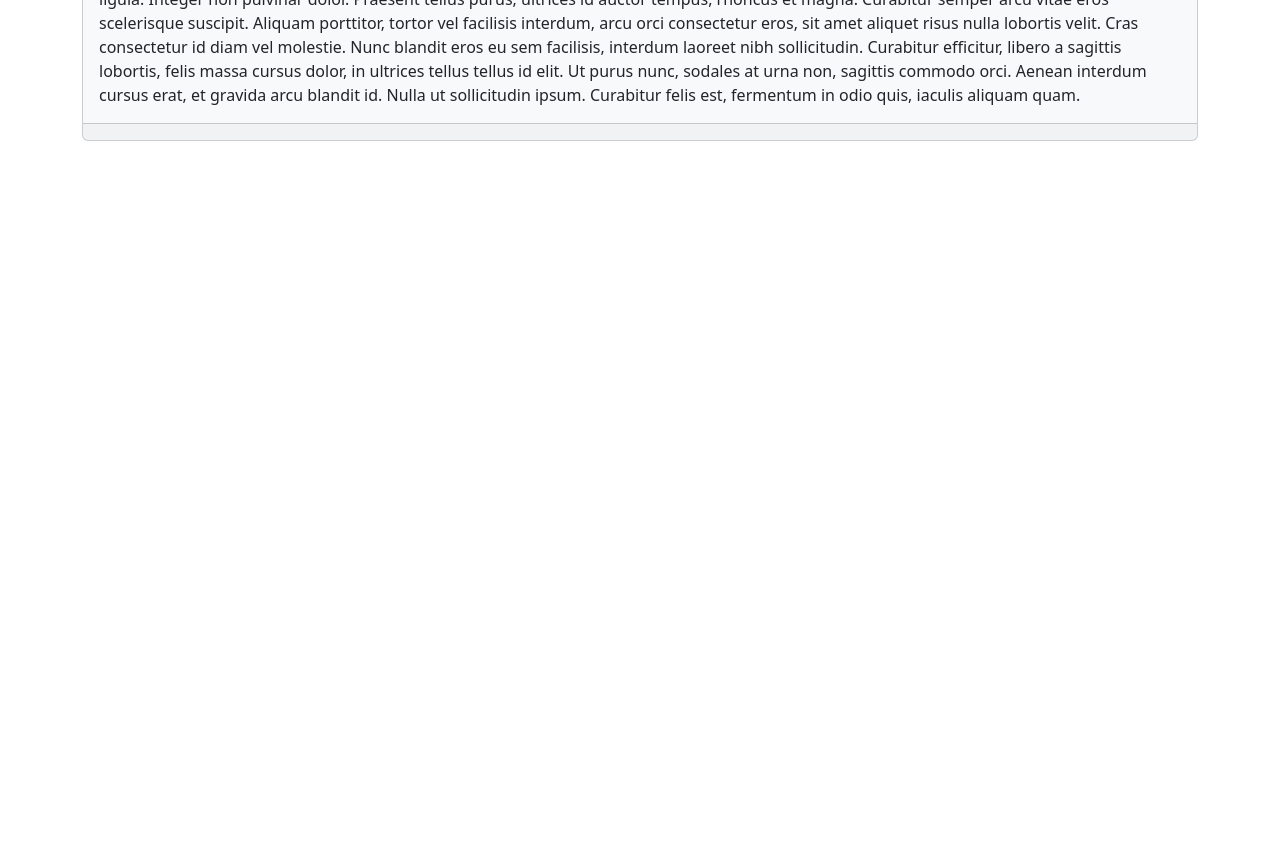
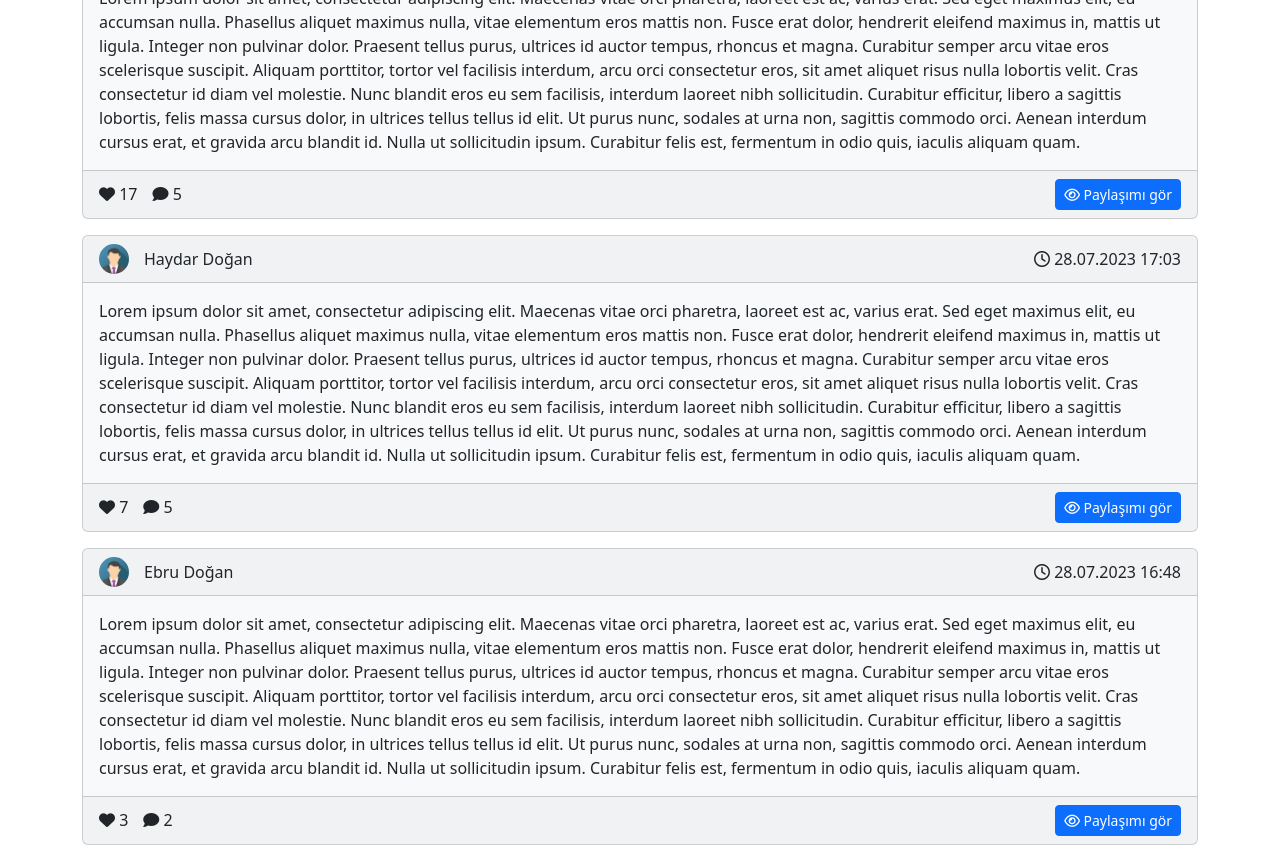
Before and after one commit to hayydardogan/SocialMediaApp-Client, a Vue app: page / in a window 1280 px wide. Shown: the part 220-1081 px from the top of the page. Before the commit the page ends 800 px from the top, so only its background shows below. Built offline with nearby package versions, Linux system fonts and the light colour scheme; no server answers; sample sign-in values are in the browser's storage.

Commit message:
Client side v2

```diff
--- a/index.html
+++ b/index.html
@@ -8,18 +8,17 @@
   <title>Vite App</title>
 
   <script src="https://kit.fontawesome.com/ece0471f46.js" crossorigin="anonymous"></script>
+  <link  href="https://cdn.jsdelivr.net/npm/bootstrap@5.3.1/dist/css/bootstrap.min.css" rel="stylesheet" integrity="sha384-4bw+/aepP/YC94hEpVNVgiZdgIC5+VKNBQNGCHeKRQN+PtmoHDEXuppvnDJzQIu9" crossorigin="anonymous">
 
-  <link href="https://cdn.jsdelivr.net/npm/bootstrap@5.3.1/dist/css/bootstrap.min.css" rel="stylesheet"
-    integrity="sha384-4bw+/aepP/YC94hEpVNVgiZdgIC5+VKNBQNGCHeKRQN+PtmoHDEXuppvnDJzQIu9" crossorigin="anonymous">
-    <script src="https://code.jquery.com/jquery-3.2.1.slim.min.js" integrity="sha384-KJ3o2DKtIkvYIK3UENzmM7KCkRr/rE9/Qpg6aAZGJwFDMVNA/GpGFF93hXpG5KkN" crossorigin="anonymous"></script>
-<script src="https://cdn.jsdelivr.net/npm/popper.js@1.12.9/dist/umd/popper.min.js" integrity="sha384-ApNbgh9B+Y1QKtv3Rn7W3mgPxhU9K/ScQsAP7hUibX39j7fakFPskvXusvfa0b4Q" crossorigin="anonymous"></script>
-
+  <script src="https://cdn.jsdelivr.net/npm/bootstrap@5.3.1/dist/js/bootstrap.bundle.min.js" integrity="sha384-HwwvtgBNo3bZJJLYd8oVXjrBZt8cqVSpeBNS5n7C8IVInixGAoxmnlMuBnhbgrkm" crossorigin="anonymous"></script>
+  <script src="https://code.jquery.com/jquery-3.7.0.min.js" integrity="sha256-2Pmvv0kuTBOenSvLm6bvfBSSHrUJ+3A7x6P5Ebd07/g=" crossorigin="anonymous"></script>
 
 
 </head>
 
 <body>
   <div id="app"></div>
+
   <script type="module" src="/src/main.js"></script>
 </body>
 
--- a/src/main.js
+++ b/src/main.js
@@ -4,7 +4,7 @@ import { createApp } from 'vue'
 import App from './App.vue'
 import router from './router'
 
-
+import 'bootstrap/dist/css/bootstrap.css'
 const app = createApp(App)
 
 app.use(router)
--- a/src/views/HomeView.vue
+++ b/src/views/HomeView.vue
@@ -1,8 +1,8 @@
 <script setup>
 </script>
 
-<template>
-    <nav class="navbar navbar-expand-lg navbar-light bg-light">
+<template >
+    <nav class="navbar sticky-top navbar-expand-lg navbar-light bg-light">
         <button class="navbar-toggler" type="button" data-toggle="collapse" data-target="#navbarTogglerDemo01"
             aria-controls="navbarTogglerDemo01" aria-expanded="false" aria-label="Toggle navigation">
             <span class="navbar-toggler-icon"></span>
@@ -25,12 +25,12 @@
                             class="position-absolute top-0 start-100 translate-middle p-1 bg-danger border border-light rounded-circle">
                         </span></RouterLink>
                 </div>
-                <div class="btn-group ">
-                    <button class="btn btn-success btn-sm dropdown-toggle" type="button" data-toggle="dropdown"
-                        aria-haspopup="true" aria-expanded="false">
+                <div class="dropdown">
+                    <button class="btn btn-success btn-sm dropdown-toggle" type="button" data-bs-toggle="dropdown"
+                        aria-expanded="false">
                         {{ userName }} {{ userSurname }}
                     </button>
-                    <div class="dropdown-menu dropdown-menu-right p-0 mt-1">
+                    <div class="dropdown-menu dropdown-menu-end p-0 mt-1">
                         <RouterLink to="/Profile" class="dropdown-item p-2 hover:bg-success"><i
                                 class="fa-solid fa-user"></i> Profil</RouterLink>
                         <RouterLink to="/Settings" class="dropdown-item p-2"><i class="fa-solid fa-gear"></i> Ayarlar
@@ -44,10 +44,37 @@
         </div>
     </nav>
 
-    <div class="container mt-5 w-full">
+    <div class="container mt-5">
+        <div class="new-post d-flex justify-content-end mb-3">
+            <!-- Button trigger modal -->
+            <button type="button" class="btn btn-success btn-sm" data-bs-toggle="modal" data-bs-target="#newPostModal">
+                <i class="fa-solid fa-plus" style="margin-right: 15px;"></i>Yeni Gönderi
+            </button>
 
-
-
+            <!-- Modal -->
+            <div class="modal fade" id="newPostModal" tabindex="-1" aria-labelledby="exampleModalLabel" aria-hidden="true">
+                <div class="modal-dialog">
+                    <div class="modal-content">
+                        <div class="modal-header">
+                            <h1 class="modal-title fs-5 text-sm" id="exampleModalLabel">Yeni Gönderi</h1>
+                            <button type="button" class="btn-close" data-bs-dismiss="modal" aria-label="Close"></button>
+                        </div>
+                        <div class="modal-body">
+                            <div class="d-flex flex-row align-items-center mb-4">
+                                <div class="form-outline flex-fill mb-0">
+                                    <textarea type="text" class="form-control" placeholder="Bugün nasıl hissediyorsun?"
+                                        style="resize: none;" rows="3" />
+                                </div>
+                            </div>
+                        </div>
+                        <div class="modal-footer">
+                            <button type="button" class="btn btn-secondary btn-sm" data-bs-dismiss="modal">Vazgeç</button>
+                            <button type="button" class="btn btn-primary btn-sm">Paylaş</button>
+                        </div>
+                    </div>
+                </div>
+            </div>
+        </div>
         <div class="card bg-light mb-3">
             <div class="card-header d-flex justify-content-between">
                 <div style="display: flex; gap: 15px; align-items: center;">
@@ -55,7 +82,7 @@
                     <span>Yusuf Eldemir</span>
                 </div>
                 <div style="display: flex;align-items: center;">
-                    <span>28.07.2023 14:16</span>
+                    <span><i class="fa-regular fa-clock"></i> 28.07.2023 14:16</span>
                 </div>
             </div>
             <div class="card-body">
@@ -70,9 +97,80 @@
                     sodales at urna non, sagittis commodo orci. Aenean interdum cursus erat, et gravida arcu blandit id.
                     Nulla ut sollicitudin ipsum. Curabitur felis est, fermentum in odio quis, iaculis aliquam quam.</p>
             </div>
-            <div class="card-footer">
+            <div class="card-footer d-flex justify-content-between" >
+                <div class="post-info d-flex" style="gap: 15px; align-items: center;">
+                    <span><i class="fa-solid fa-heart"></i> 17</span>
+                    <span><i class="fa-solid fa-comment"></i> 5</span>
+                </div>
+                <div class="show-post">
+                    <button class="btn btn-primary btn-sm text-white"><i class="fa-regular fa-eye"></i> Paylaşımı gör</button>
+                </div>
+            </div>
+        </div>
+        <div class="card bg-light mb-3">
+            <div class="card-header d-flex justify-content-between">
+                <div style="display: flex; gap: 15px; align-items: center;">
+                    <img src="../assets/img/img_avatar.png" class="rounded-circle" style="width: 30px;" />
+                    <span>Haydar Doğan</span>
+                </div>
+                <div style="display: flex;align-items: center;">
+                    <span><i class="fa-regular fa-clock"></i> 28.07.2023 17:03</span>
+                </div>
+            </div>
+            <div class="card-body">
+                <p class="card-text">Lorem ipsum dolor sit amet, consectetur adipiscing elit. Maecenas vitae orci pharetra,
+                    laoreet est ac, varius erat. Sed eget maximus elit, eu accumsan nulla. Phasellus aliquet maximus nulla,
+                    vitae elementum eros mattis non. Fusce erat dolor, hendrerit eleifend maximus in, mattis ut ligula.
+                    Integer non pulvinar dolor. Praesent tellus purus, ultrices id auctor tempus, rhoncus et magna.
+                    Curabitur semper arcu vitae eros scelerisque suscipit. Aliquam porttitor, tortor vel facilisis interdum,
+                    arcu orci consectetur eros, sit amet aliquet risus nulla lobortis velit. Cras consectetur id diam vel
+                    molestie. Nunc blandit eros eu sem facilisis, interdum laoreet nibh sollicitudin. Curabitur efficitur,
+                    libero a sagittis lobortis, felis massa cursus dolor, in ultrices tellus tellus id elit. Ut purus nunc,
+                    sodales at urna non, sagittis commodo orci. Aenean interdum cursus erat, et gravida arcu blandit id.
+                    Nulla ut sollicitudin ipsum. Curabitur felis est, fermentum in odio quis, iaculis aliquam quam.</p>
+            </div>
+            <div class="card-footer d-flex justify-content-between" >
+                <div class="post-info d-flex" style="gap: 15px; align-items: center;">
+                    <span><i class="fa-solid fa-heart"></i> 7</span>
+                    <span><i class="fa-solid fa-comment"></i> 5</span>
+                </div>
+                <div class="show-post">
+                    <button class="btn btn-primary btn-sm text-white"><i class="fa-regular fa-eye"></i> Paylaşımı gör</button>
+                </div>
+            </div>
+        </div>
+        <div class="card bg-light mb-3">
+            <div class="card-header d-flex justify-content-between">
+                <div style="display: flex; gap: 15px; align-items: center;">
+                    <img src="../assets/img/img_avatar.png" class="rounded-circle" style="width: 30px;" />
+                    <span>Ebru Doğan</span>
+                </div>
+                <div style="display: flex;align-items: center;">
+                    <span><i class="fa-regular fa-clock"></i> 28.07.2023 16:48</span>
+                </div>
+            </div>
+            <div class="card-body">
+                <p class="card-text">Lorem ipsum dolor sit amet, consectetur adipiscing elit. Maecenas vitae orci pharetra,
+                    laoreet est ac, varius erat. Sed eget maximus elit, eu accumsan nulla. Phasellus aliquet maximus nulla,
+                    vitae elementum eros mattis non. Fusce erat dolor, hendrerit eleifend maximus in, mattis ut ligula.
+                    Integer non pulvinar dolor. Praesent tellus purus, ultrices id auctor tempus, rhoncus et magna.
+                    Curabitur semper arcu vitae eros scelerisque suscipit. Aliquam porttitor, tortor vel facilisis interdum,
+                    arcu orci consectetur eros, sit amet aliquet risus nulla lobortis velit. Cras consectetur id diam vel
+                    molestie. Nunc blandit eros eu sem facilisis, interdum laoreet nibh sollicitudin. Curabitur efficitur,
+                    libero a sagittis lobortis, felis massa cursus dolor, in ultrices tellus tellus id elit. Ut purus nunc,
+                    sodales at urna non, sagittis commodo orci. Aenean interdum cursus erat, et gravida arcu blandit id.
+                    Nulla ut sollicitudin ipsum. Curabitur felis est, fermentum in odio quis, iaculis aliquam quam.</p>
+            </div>
+            <div class="card-footer d-flex justify-content-between" >
+                <div class="post-info d-flex" style="gap: 15px; align-items: center;">
+                    <span><i class="fa-solid fa-heart"></i> 3</span>
+                    <span><i class="fa-solid fa-comment"></i> 2</span>
+                </div>
+                <div class="show-post">
+                    <button class="btn btn-primary btn-sm text-white"><i class="fa-regular fa-eye"></i> Paylaşımı gör</button>
+                </div>
+            </div>
 
-            </div>
         </div>
     </div>
 </template>
```
